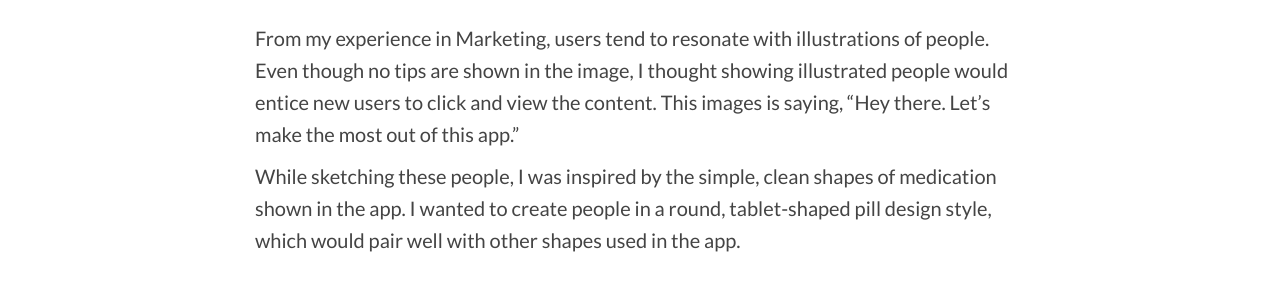
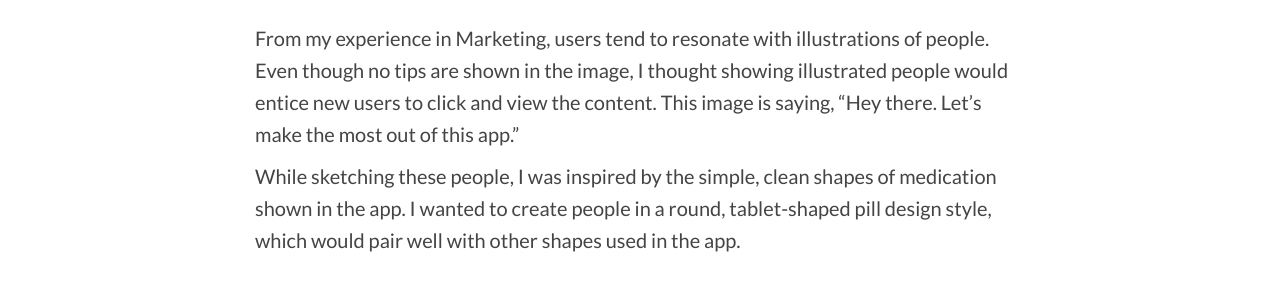
Before and after one commit to btamps/btamps.github.io, a Jekyll site: the page built from mango-health-assignment/index.markdown, in a window 1280 px wide and 900 px high, scrolled down 2868 px. Shown: the part 234-518 px from the top of the window. Built offline with Jekyll 4.4.1, drawn with Linux system fonts in a browser that asks for light colours; nearby versions of some CDN libraries; some of the changed text lies outside the part shown.

Commit message:
content edits

```diff
--- a/mango-health-assignment/index.markdown
+++ b/mango-health-assignment/index.markdown
@@ -67,7 +67,7 @@
         <h2>Friendly Greeting People</h2>
       </div>
       <div class="col-sm-12">
-        <p>From my experience in Marketing, users tend to resonate with illustrations of people. Even though no tips are shown in the image, I thought showing illustrated people would entice new users to click and view the content. This images is saying, “Hey there. Let’s make the most out of this app.”</p>
+        <p>From my experience in Marketing, users tend to resonate with illustrations of people. Even though no tips are shown in the image, I thought showing illustrated people would entice new users to click and view the content. This image is saying, “Hey there. Let’s make the most out of this app.”</p>
         <p>While sketching these people, I was inspired by the simple, clean shapes of medication shown in the app. I wanted to create people in a round, tablet-shaped pill design style, which would pair well with other shapes used in the app.</p>
       </div>
     </div>
@@ -144,11 +144,11 @@
         <div class="cons">
           <h3>Cons</h3>
           <ul>
-            <li>Although, it does a great job of showing user what they can win, it doesn't show other "tips", like entering in medications.</li>
+            <li>Although, it does a great job of showing user what they can win, it doesn't show other “tips”, like entering in medications.</li>
             <li>While other options are just images, this option requires extra copy.</li>
             <li>Only shows one reward at a time</li>
             <li>The outer-stroke style doesn't quite match current branding</li>
-            <li>Extra height pushes the other content blocks down</li>
+            <li>Extra height of the card pushes the other content blocks down</li>
           </ul>
         </div>
       </div>
@@ -174,7 +174,7 @@
       </div>
       <div class="col-xs-12 col-md-6">
         <img src="../img/mango/option-progress-sketch.png" alt="Mango Health" style="max-width: 330px;">
-        <p>I wanted to show all parts of the "tips" while using background arrows to give a visual hint of progression.</p>
+        <p>I wanted to show all parts of the “tips” while using background arrows to give a visual hint of progression.</p>
       </div>
     </div>
     <div class="row">
```
